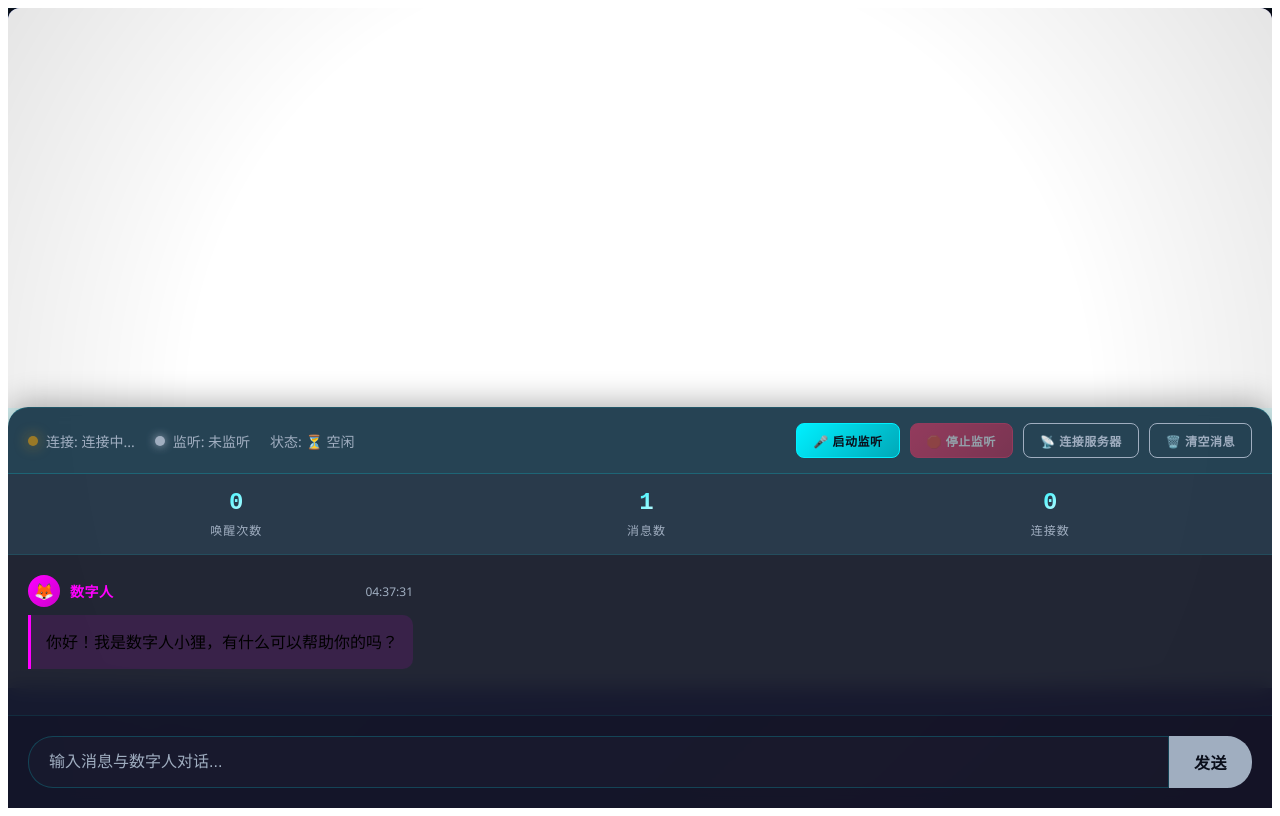
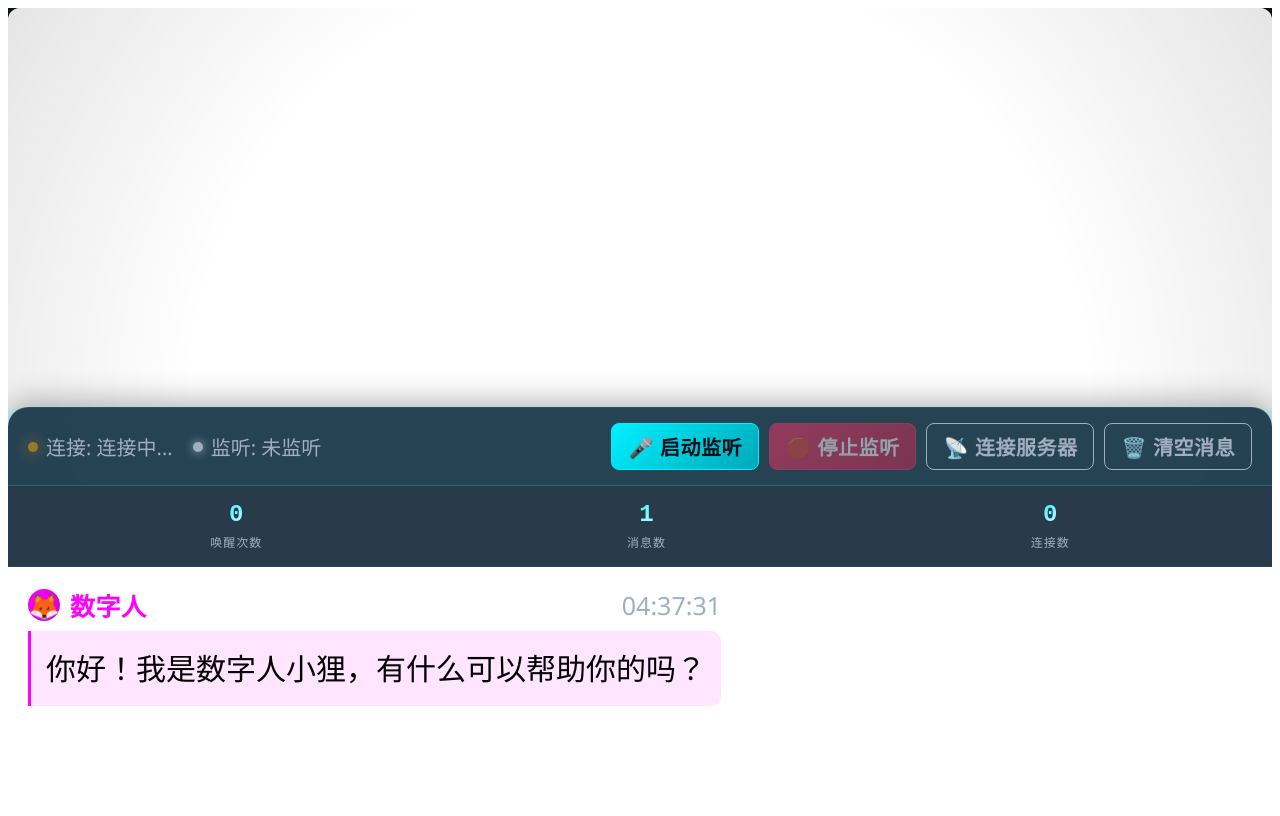
Before and after one commit to shakuakua/robot-agent-vue, a Vue app: page / in a window 1280 px wide. Built offline with nearby package versions, Linux system fonts and the light colour scheme; no server answers.

Commit message:
修改样式

```diff
--- a/src/components/ChatBox.vue
+++ b/src/components/ChatBox.vue
@@ -16,9 +16,9 @@
             <div :class="['status-dot', listeningStatusClass]"></div>
             <span>监听: {{ listeningStatusText }}</span>
           </div>
-          <div class="status-item">
+          <!-- <div class="status-item">
             <span>状态: {{ digitalHumanStateText }}</span>
-          </div>
+          </div> -->
         </div>
 
         <div class="control-buttons">
@@ -94,7 +94,7 @@
       </div>
 
       <!-- 输入区域 -->
-      <div class="input-area">
+      <!-- <div class="input-area">
         <input
           v-model="chatStore.inputMessage"
           @keyup.enter="sendMessage"
@@ -107,7 +107,7 @@
         >
           发送
         </button>
-      </div>
+      </div> -->
     </div>
   </div>
 </template>
@@ -272,7 +272,7 @@ onMounted(() => {
   align-items: center;
   gap: 8px;
   color: #a0aec0;
-  font-size: 14px;
+  font-size: 20px;
 }
 
 .status-dot {
@@ -322,7 +322,7 @@ onMounted(() => {
   padding: 8px 16px;
   border: 1px solid;
   border-radius: 8px;
-  font-size: 12px;
+  font-size: 20px;
   font-weight: 600;
   cursor: pointer;
   transition: all 0.3s;
@@ -421,7 +421,7 @@ onMounted(() => {
   display: flex;
   flex-direction: column;
   gap: 15px;
-  background: rgba(0, 0, 0, 0.2);
+  background: white;
 }
 
 .messages-container::-webkit-scrollbar {
@@ -445,6 +445,8 @@ onMounted(() => {
 .message {
   max-width: 85%;
   animation: slideIn 0.3s ease-out;
+  color: black;
+  font-size: 30px;
 }
 
 @keyframes slideIn {
@@ -480,7 +482,7 @@ onMounted(() => {
   display: flex;
   align-items: center;
   justify-content: center;
-  font-size: 16px;
+  font-size: 25px;
   background: linear-gradient(135deg, #00f0ff, #00a8b8);
 }
 
@@ -490,7 +492,7 @@ onMounted(() => {
 
 .message-role {
   font-weight: 600;
-  font-size: 14px;
+  font-size: 25px;
   text-transform: uppercase;
   letter-spacing: 0.5px;
 }
@@ -505,7 +507,7 @@ onMounted(() => {
 
 .message-time {
   margin-left: auto;
-  font-size: 12px;
+  font-size: 25px;
   color: #a0aec0;
 }
 
@@ -514,7 +516,7 @@ onMounted(() => {
   border-left: 3px solid;
   padding: 15px;
   border-radius: 0 10px 10px 0;
-  font-size: 16px;
+  font-size: 30px;
   line-height: 1.5;
 }
 
```
